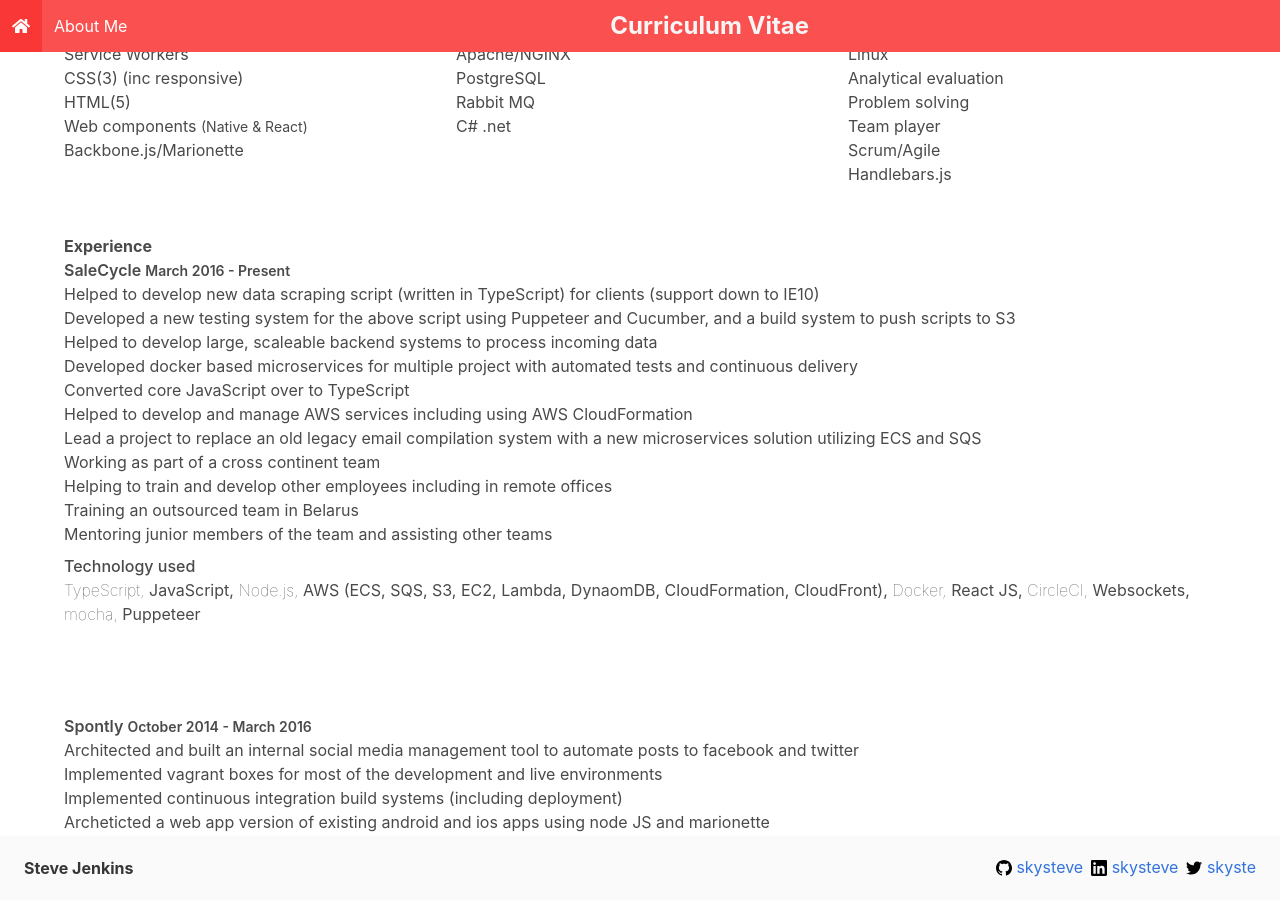
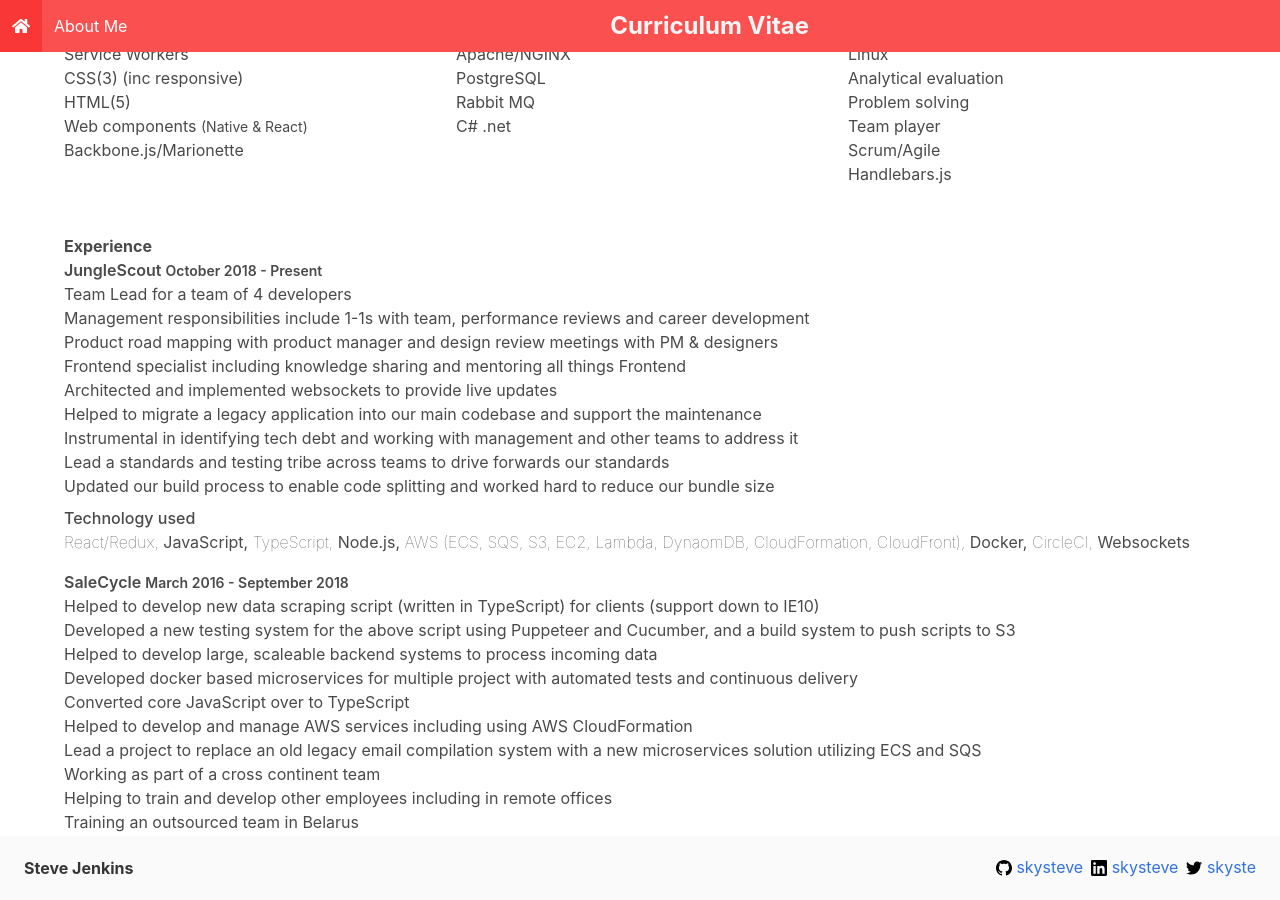
Before and after one commit to skysteve/skysteve.github.io, a Jekyll site: the page built from cv.html, in a window 1280 px wide and 900 px high, scrolled down 310 px. Built offline with Jekyll 4.4.1, drawn with Linux system fonts in a browser that asks for light colours; nearby versions of some CDN libraries.

Commit message:
Add JS as a job

```diff
--- a/cv.html
+++ b/cv.html
@@ -86,8 +86,37 @@
   <h2>Experience</h2>
   <article class="experience">
     <div class="job">
+      <h5>JungleScout
+        <small>October 2018 - Present</small>
+      </h5>
+      <ul>
+        <li>Team Lead for a team of 4 developers</li>
+        <li>Management responsibilities include 1-1s with team, performance reviews and career development</li>
+        <li>Product road mapping with product manager and design review meetings with PM & designers</li>
+        <li>Frontend specialist including knowledge sharing and mentoring all things Frontend</li>
+        <li>Architected and implemented websockets to provide live updates</li>
+        <li>Helped to migrate a legacy application into our main codebase and support the maintenance</li>
+        <li>Instrumental in identifying tech debt and working with management and other teams to address it</li>
+        <li>Lead a standards and testing tribe across teams to drive forwards our standards</li>
+        <li>Updated our build process to enable code splitting and worked hard to reduce our bundle size</li>
+      </ul>
+      <div class="tech-used">
+        <h6>Technology used</h6>
+        <ul>
+          <li>React/Redux</li>
+          <li>JavaScript</li>
+          <li>TypeScript</li>
+          <li>Node.js</li>
+          <li>AWS (ECS, SQS, S3, EC2, Lambda, DynaomDB, CloudFormation, CloudFront)</li>
+          <li>Docker</li>
+          <li>CircleCI</li>
+          <li>Websockets</li>
+        </ul>
+      </div>
+    </div>
+    <div class="job">
       <h5>SaleCycle
-        <small>March 2016 - Present</small>
+        <small>March 2016 - September 2018</small>
       </h5>
       <ul>
         <li>Helped to develop new data scraping script (written in TypeScript) for clients (support down to IE10)</li>
```
